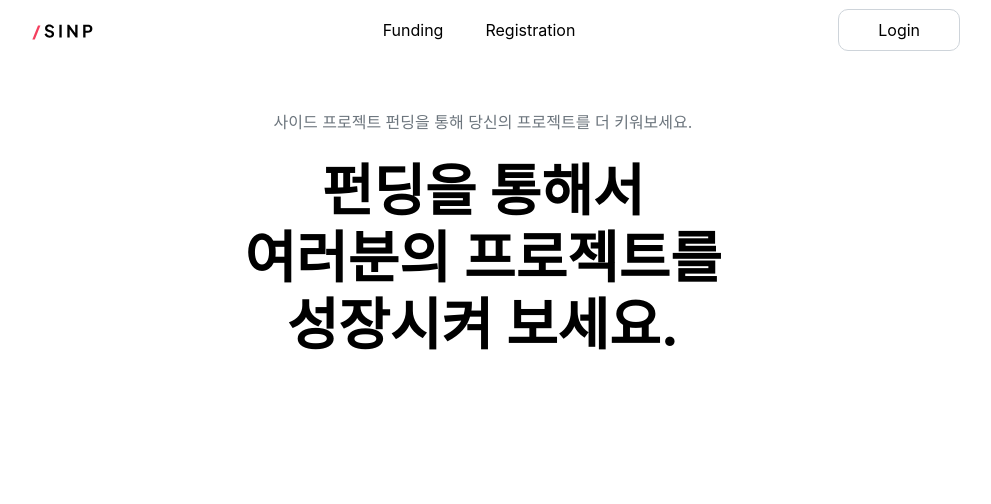
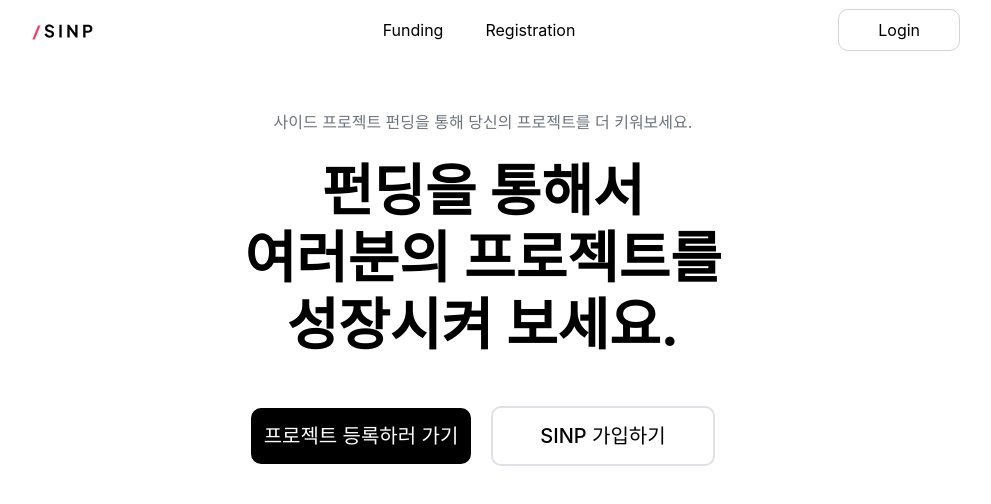
Before and after one commit to setkies/Something-Hilarious-Frontend, a React (Create React App) app: page / in a window 1280 px wide. Shown: the top 504 px of the page, without its empty margins (157-1148 px from the left). Built offline with nearby package versions, Linux system fonts and the light colour scheme.

Commit message:
ADD :: main페이지 퍼블리싱

```diff
--- a/src/pages/Landing/index.tsx
+++ b/src/pages/Landing/index.tsx
@@ -1,3 +1,4 @@
+import theme from 'styles/theme';
 import Header from '../../components/Header';
 import * as S from './style';
 
@@ -12,6 +13,19 @@ const Landing = () => {
         <S.Title>펀딩을 통해서</S.Title>
         <S.Title>여러분의 프로젝트를</S.Title>
         <S.Title>성장시켜 보세요.</S.Title>
+        <S.Buttons>
+          <S.Button
+            style={{
+              border: 'none',
+              color: theme.white,
+              background: theme.black,
+            }}
+            to='registration'
+          >
+            프로젝트 등록하러 가기
+          </S.Button>
+          <S.Button to='login'>SINP 가입하기</S.Button>
+        </S.Buttons>
       </S.Contents>
     </S.Container>
   );
--- a/src/pages/Landing/style.tsx
+++ b/src/pages/Landing/style.tsx
@@ -50,6 +50,28 @@ export const Title = styled.div`
 //   }
 // `;
 
+export const Buttons = styled.div`
+  display: flex;
+  align-items: center;
+  justify-content: center;
+  gap: 20px;
+  margin-top: 46px;
+`;
+
 export const Button = styled(Link)`
   cursor: pointer;
+  width: 220px;
+  height: 56px;
+  border-radius: 10px;
+  color: ${theme.black};
+  display: flex;
+  align-items: center;
+  justify-content: center;
+  ${font.$Button2};
+  border: 2px solid ${theme.grey[300]};
+  &:hover {
+    background-color: ${theme.grey[300]};
+    color: ${theme.rose};
+  }
+  transition: 0.5s ease-in-out;
 `;
--- a/src/styles/flex.ts
+++ b/src/styles/flex.ts
@@ -36,3 +36,5 @@ function flex(
     `;
   }
 }
+
+export default flex;
```
